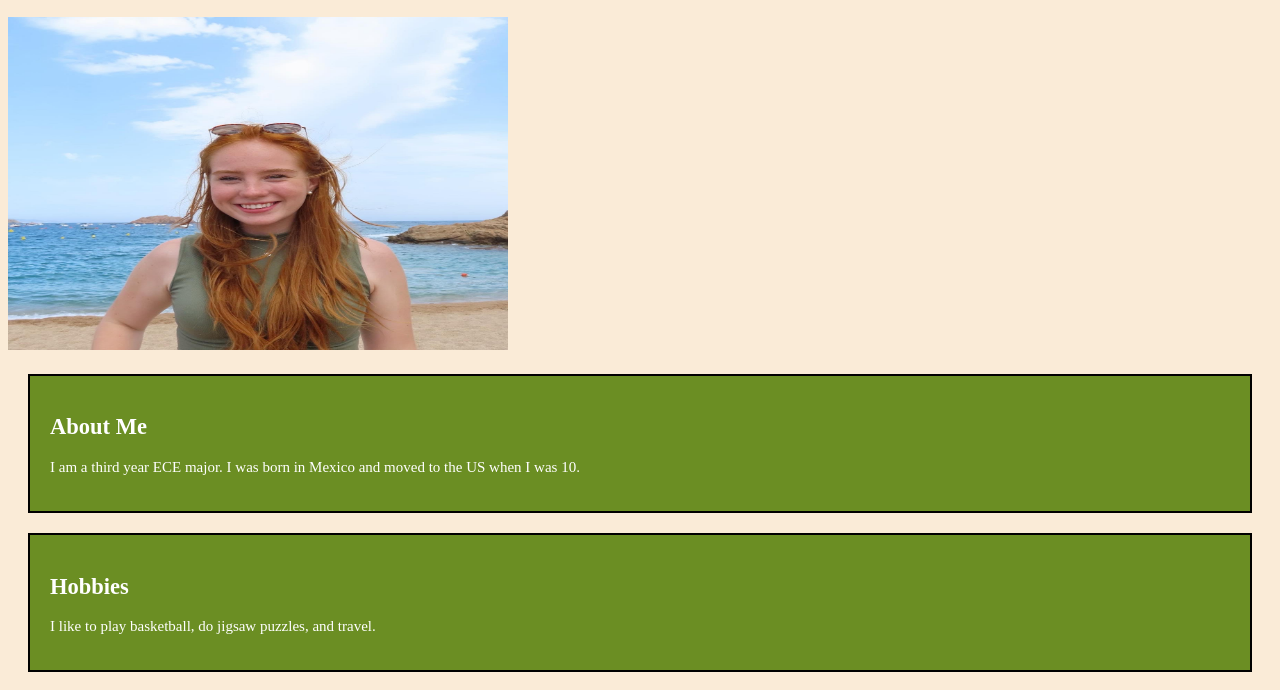
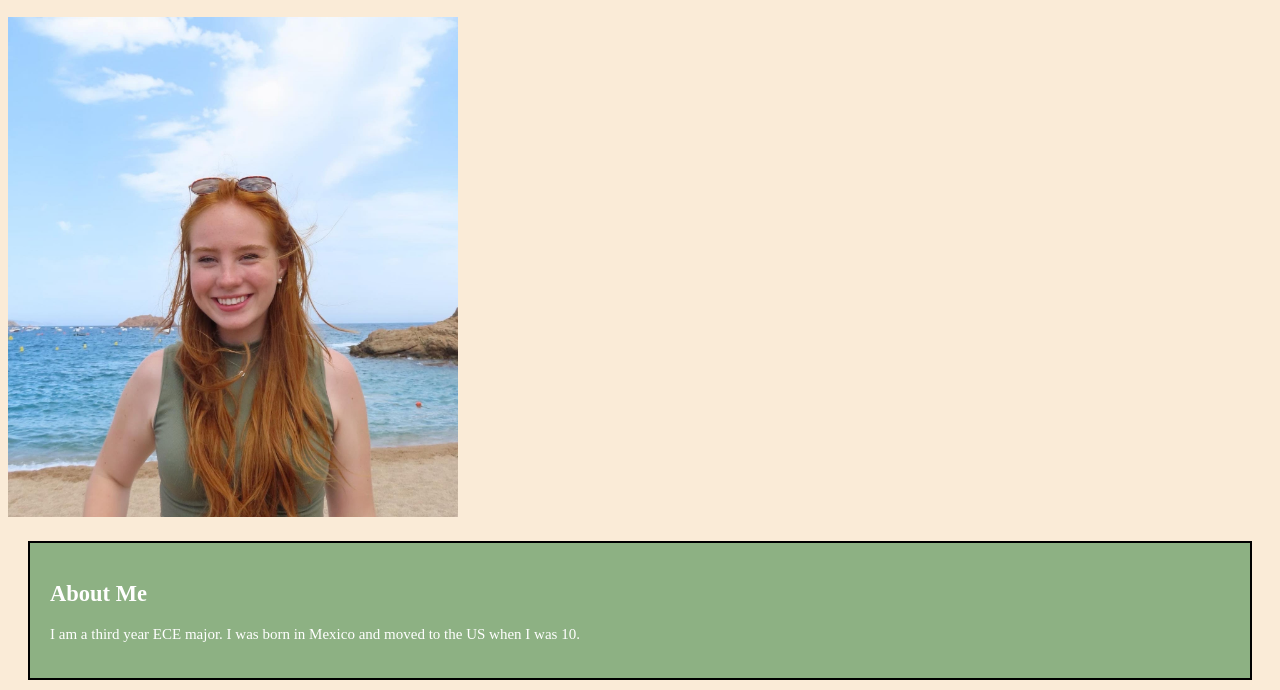
Before and after one commit to alexavwc/alexavwc.github.io, a plain HTML site: page index.html in a window 1280 px wide. Shown: the part 110-800 px from the top of the page. Drawn offline with Linux system fonts and the light colour scheme.

Commit message:
fixed pic

```diff
--- a/index.html
+++ b/index.html
@@ -6,7 +6,7 @@
     <h2 id="myHeader">Spring 2024</h2>
 </header>
 
-<img src="pic.jpg" width="500" height="333">
+<img src="pic.jpg" width="450" height="500">
 
 <div class= "hello">
     <h2>About Me</h2>
--- a/stylesheets.css
+++ b/stylesheets.css
@@ -4,7 +4,7 @@ header{
 }
 .hello{
     font: 15px Geogria, serif;
-    background-color: olivedrab;
+    background-color: rgb(141, 177, 131);
     color: white;
     border: 2px solid black;
     margin: 20px;
@@ -16,3 +16,6 @@ header{
 a:hover{
     color: black;
 }
+img{
+    text-align: center;
+}
```
